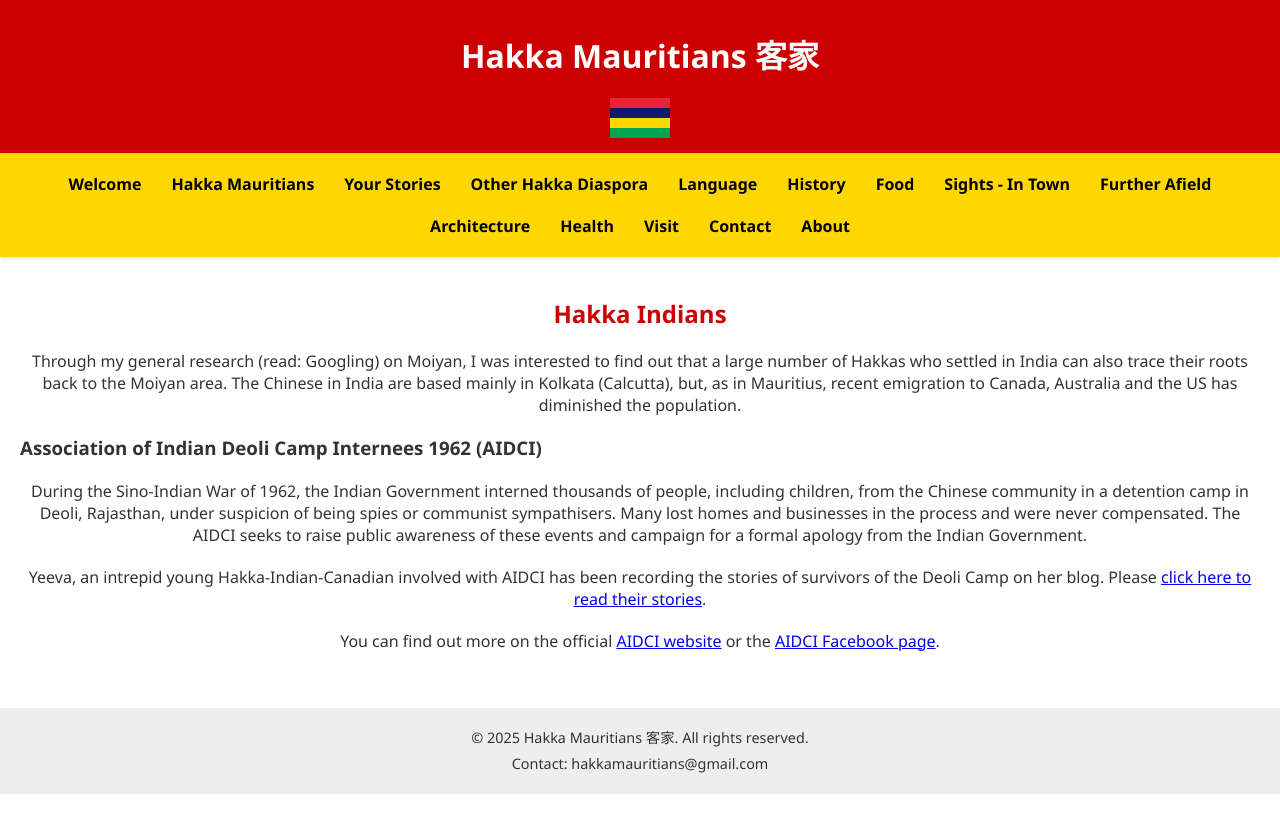
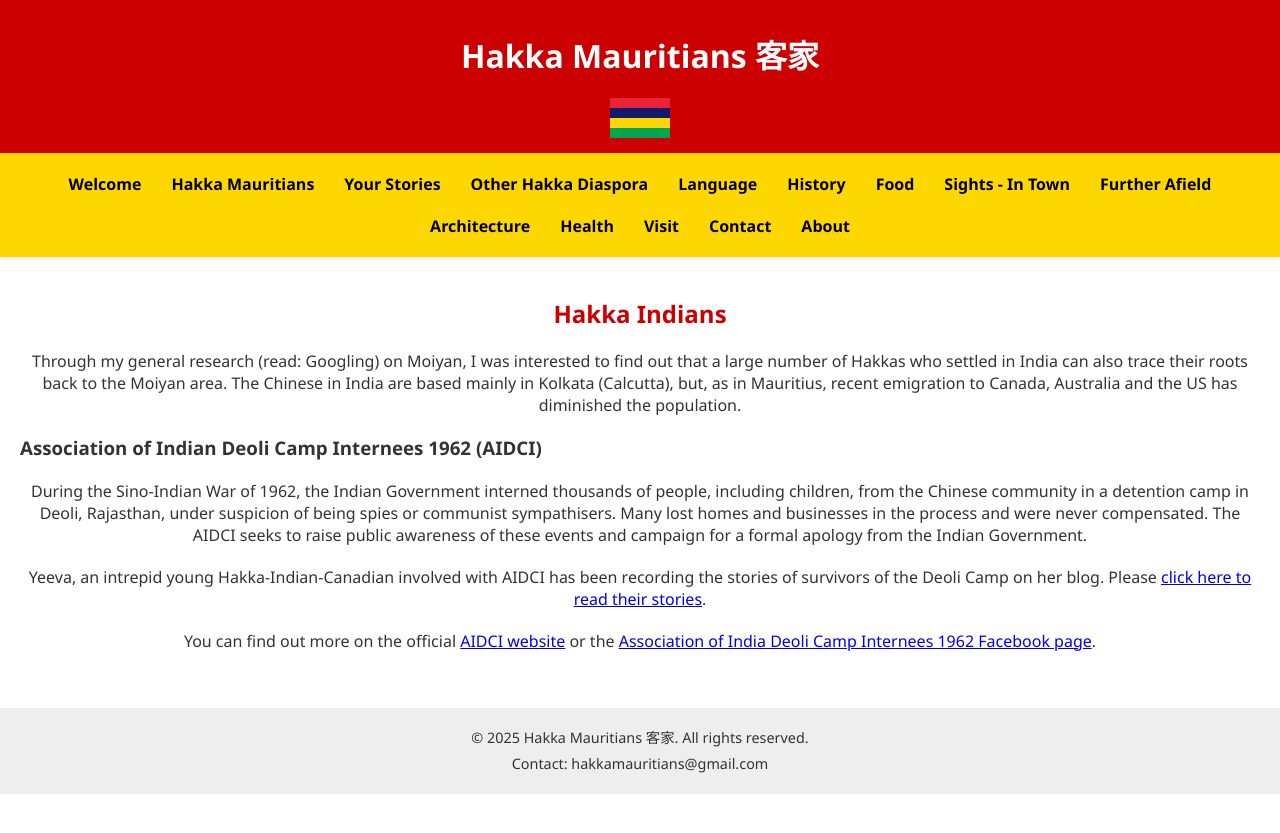
Before and after one commit to oliverlyf/hakka_mauritian_website, a Jekyll site: the page built from hakka-indians.md, in a window 1280 px wide. Shown: the top 833 px of the page. Built offline with Jekyll 4.4.1, drawn with Linux system fonts in a browser that asks for light colours.

Commit message:
Update hakka-indians.md

```diff
--- a/hakka-indians.md
+++ b/hakka-indians.md
@@ -22,15 +22,14 @@ permalink: /other-hakka-diaspora/hakka-indians/
 <section class="example-image">
   <p>
     Yeeva, an intrepid young Hakka-Indian-Canadian involved with AIDCI has been recording the stories of survivors of the Deoli Camp on her blog. Please
-    <a href="https://yeevasblog.example.com" target="_blank" rel="noopener noreferrer">click here to read their stories</a>.
+    <a href="https://indiadeoli.wordpress.com" target="_blank" rel="noopener noreferrer">click here to read their stories</a>.
   </p>
 </section>
 
-<!-- Official AIDCI Website and Facebook -->
 <section class="example-image">
   <p>
     You can find out more on the official
-    <a href="https://aidci.org" target="_blank" rel="noopener noreferrer">AIDCI website</a> or the
-    <a href="https://www.facebook.com/aidci" target="_blank" rel="noopener noreferrer">AIDCI Facebook page</a>.
+    <a href="https://indiadeoli.wixsite.com/1962internment" target="_blank" rel="noopener noreferrer">AIDCI website</a> or the
+    <a href="https://www.facebook.com/AssociationOfIndiaDeoliCampInternees1962" target="_blank" rel="noopener noreferrer">Association of India Deoli Camp Internees 1962 Facebook page</a>.
   </p>
 </section>
```
